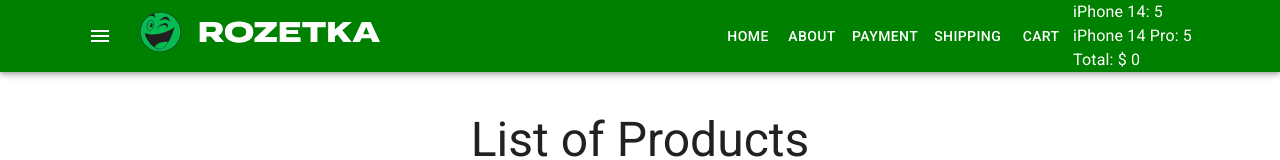
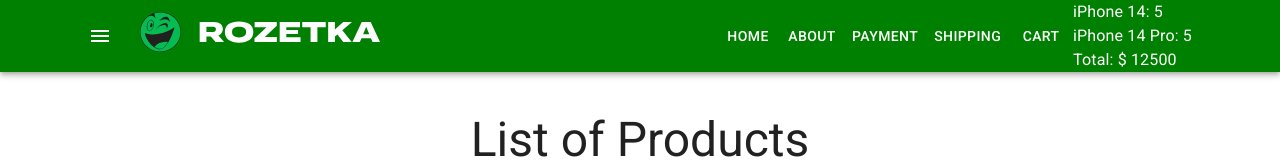
Before and after one commit to OleksiiPustilnyk/react-website-shop, a React (Create React App) app: page / in a window 1280 px wide. Shown: the top 160 px of the page. Built offline with nearby package versions, Linux system fonts and the light colour scheme.

Commit message:
added total in CartHeader

```diff
--- a/src/components/CartHeader/CartHeader.tsx
+++ b/src/components/CartHeader/CartHeader.tsx
@@ -23,7 +23,16 @@
                     </div>
                 ))}
             </div>
-            <div>Total: $ {0}</div>
+            <div>
+                Total: ${' '}
+                {Object.keys(productsInCart).reduce(
+                    (total, productId) =>
+                        total +
+                        productsInCart[parseInt(productId)] *
+                            productsObject[parseInt(productId)].price,
+                    0
+                )}
+            </div>
         </div>
     )
 }
```
